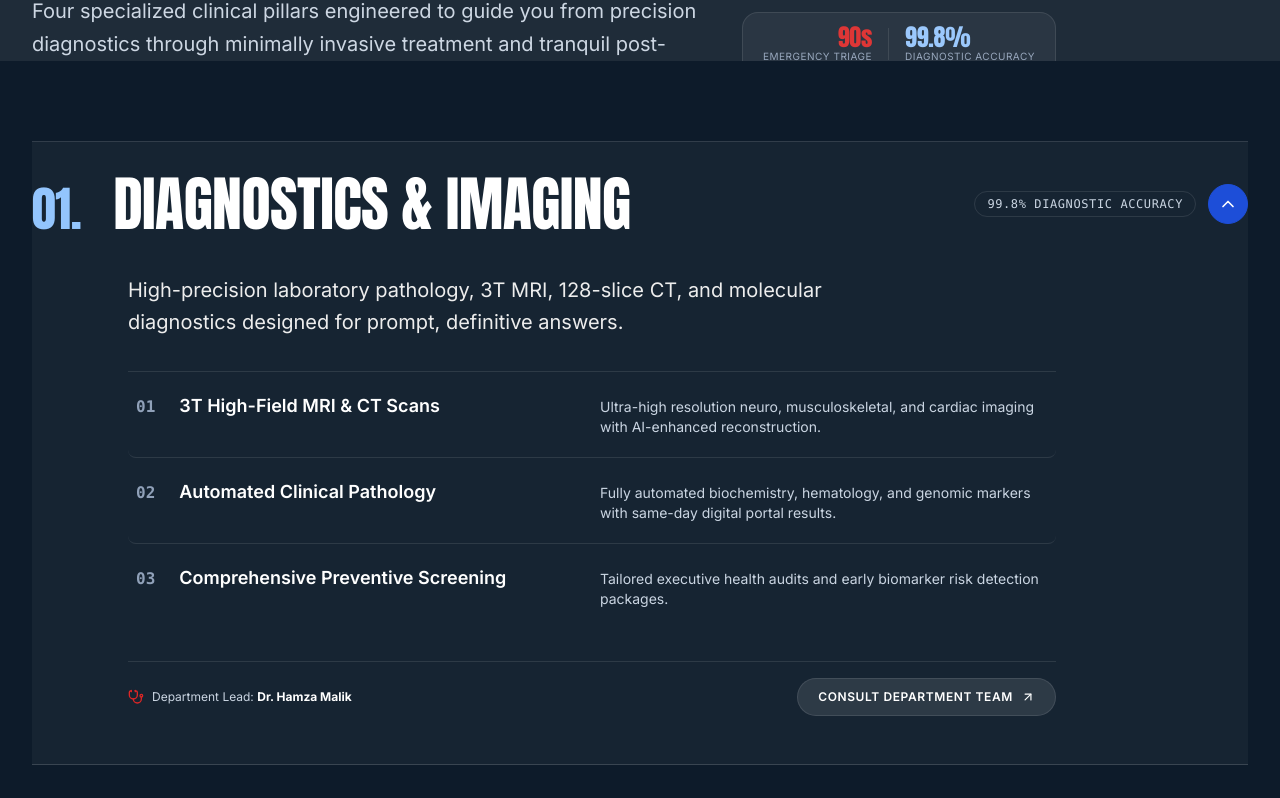
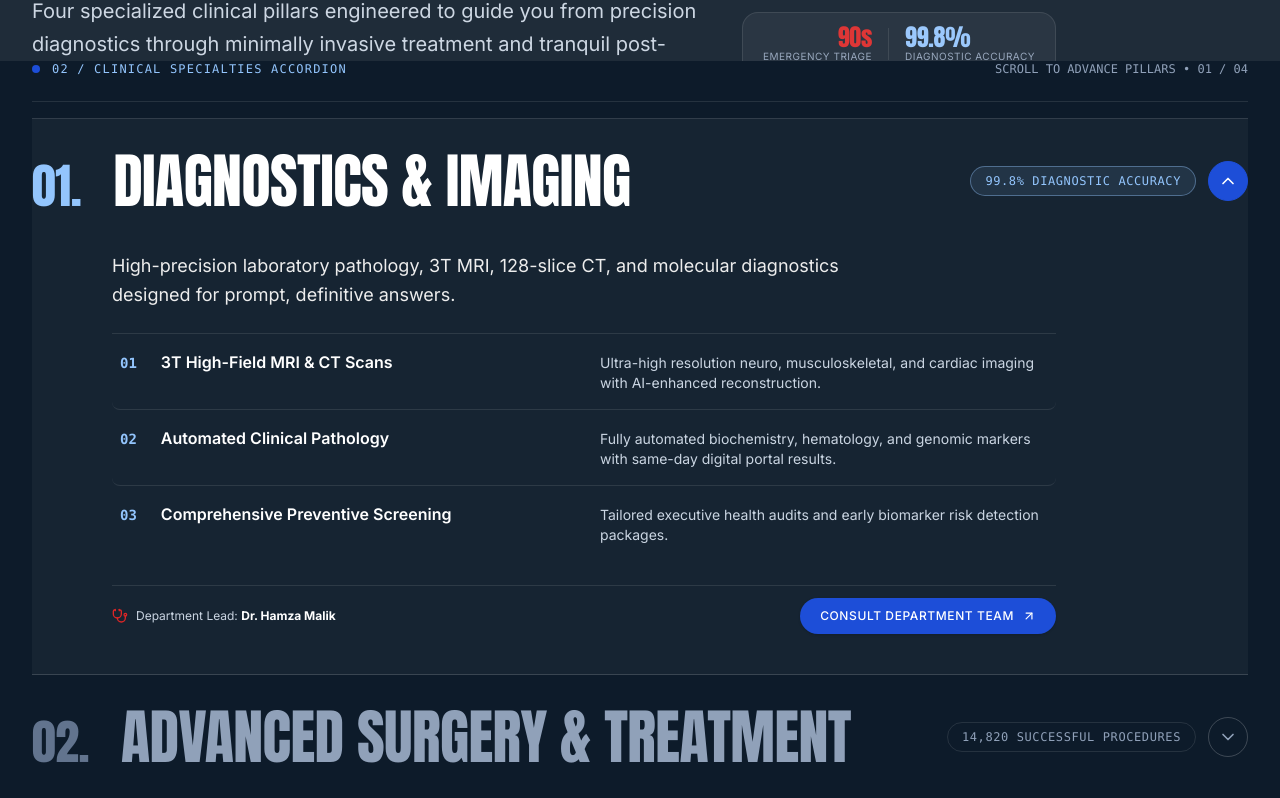
Before and after one commit to saaddahub/islam-med, a React (Vite) app: page / in a window 1280 px wide. Shown: the part 2133-2931 px from the top of the page. Built offline with nearby package versions, Linux system fonts and the light colour scheme; a web font is replaced by a local one.

Commit message:
feat(services): implement sticky pinned scroll-driven accordion transition with smooth height tweening

```diff
--- a/src/components/ServiceAccordion.tsx
+++ b/src/components/ServiceAccordion.tsx
@@ -1,7 +1,9 @@
-import React, { useState } from 'react';
+import React, { useState, useEffect, useRef } from 'react';
 import { DEPARTMENTS } from '../data/departments';
 import { ArrowUpRight, ChevronDown, Stethoscope } from 'lucide-react';
 import { motion, AnimatePresence } from 'framer-motion';
+import { gsap, ScrollTrigger, isDesktop as checkIsDesktop } from '../lib/useScrollTrigger';
+import { useReducedMotion } from '../lib/useReducedMotion';
 
 interface ServiceAccordionProps {
   onOpenAppointment: () => void;
@@ -10,128 +12,200 @@ interface ServiceAccordionProps {
 export const ServiceAccordion: React.FC<ServiceAccordionProps> = ({
   onOpenAppointment,
 }) => {
-  const [activeDeptId, setActiveDeptId] = useState<string>(DEPARTMENTS[0].id);
+  const [activeIndex, setActiveIndex] = useState<number>(0);
+  const [isDesktopState, setIsDesktopState] = useState<boolean>(false);
+  const containerRef = useRef<HTMLDivElement>(null);
+  const isReduced = useReducedMotion();
 
-  const handleToggle = (deptId: string) => {
-    setActiveDeptId((prev) => (prev === deptId ? '' : deptId));
+  useEffect(() => {
+    setIsDesktopState(checkIsDesktop());
+    const handleResize = () => {
+      setIsDesktopState(checkIsDesktop());
+      ScrollTrigger.refresh();
+    };
+    window.addEventListener('resize', handleResize);
+    return () => window.removeEventListener('resize', handleResize);
+  }, []);
+
+  useEffect(() => {
+    if (!containerRef.current || isReduced) return;
+
+    const mm = gsap.matchMedia();
+
+    mm.add('(min-width: 768px)', () => {
+      const rowCount = DEPARTMENTS.length;
+
+      ScrollTrigger.create({
+        trigger: containerRef.current,
+        start: 'top top',
+        end: () => '+=' + window.innerHeight * rowCount,
+        pin: true,
+        pinSpacing: true,
+        scrub: true,
+        anticipatePin: 1,
+        invalidateOnRefresh: true,
+        onUpdate: (self) => {
+          const idx = Math.min(
+            rowCount - 1,
+            Math.floor(self.progress * rowCount)
+          );
+          setActiveIndex(idx);
+        },
+      });
+    });
+
+    const timer = setTimeout(() => {
+      ScrollTrigger.refresh();
+    }, 150);
+
+    return () => {
+      clearTimeout(timer);
+      mm.revert();
+    };
+  }, [isReduced]);
+
+  const handleMobileClick = (index: number) => {
+    if (!isDesktopState || isReduced) {
+      setActiveIndex((prev) => (prev === index ? -1 : index));
+    }
   };
+
+  const transitionConfig = isReduced
+    ? { duration: 0 }
+    : { duration: 0.4, ease: [0.65, 0, 0.35, 1] as const };
 
   return (
     <section
-      id="departments"
-      className="relative z-20 w-full bg-[#0D1B2A] text-white py-12 sm:py-20"
+      ref={containerRef}
+      id="services-accordion"
+      className="relative z-20 w-full bg-[#0D1B2A] text-white py-14 sm:py-20 md:py-0 md:min-h-screen md:flex md:flex-col md:justify-center selection:bg-[#1D4ED8] selection:text-white"
     >
-      <div className="max-w-7xl mx-auto px-4 sm:px-6 lg:px-8">
+      <div className="max-w-7xl mx-auto px-4 sm:px-6 lg:px-8 w-full">
 
-        {/* Accordion Container */}
+        {/* Top Section Eyebrow on Desktop */}
+        <div className="hidden md:flex items-center justify-between pb-6 mb-4 border-b border-white/10">
+          <div className="flex items-center gap-3">
+            <span className="w-2 h-2 rounded-full bg-[#1D4ED8]" aria-hidden="true" />
+            <span className="font-mono text-xs uppercase tracking-widest text-[#93C5FD]">
+              02 / CLINICAL SPECIALTIES ACCORDION
+            </span>
+          </div>
+          <div className="text-xs font-mono text-slate-400">
+            <span>SCROLL TO ADVANCE PILLARS</span> • <span>0{activeIndex + 1} / 0{DEPARTMENTS.length}</span>
+          </div>
+        </div>
+
+        {/* Accordion Rows Container */}
         <div className="border-t border-white/15 divide-y divide-white/15">
           {DEPARTMENTS.map((dept, index) => {
-            const isOpen = dept.id === activeDeptId;
+            const isActive = index === activeIndex;
 
             return (
-              <motion.div
+              <div
                 key={dept.id}
-                initial={{ opacity: 0, y: 16 }}
-                whileInView={{ opacity: 1, y: 0 }}
-                viewport={{ once: true, margin: '-40px' }}
-                transition={{ duration: 0.45, delay: index * 0.08, ease: [0.16, 1, 0.3, 1] }}
-                className={`transition-colors duration-200 ${
-                  isOpen ? 'bg-white/[0.04]' : 'hover:bg-white/[0.02]'
+                className={`accordion-row transition-colors duration-300 ${
+                  isActive ? 'bg-white/[0.04]' : 'hover:bg-white/[0.02]'
                 }`}
               >
                 {/* Accordion Row Header */}
                 <button
                   type="button"
-                  onClick={() => handleToggle(dept.id)}
-                  className="w-full text-left py-6 sm:py-8 flex items-center justify-between gap-4 group cursor-pointer focus-visible:outline-none focus-visible:ring-1 focus-visible:ring-[#1D4ED8] active:bg-white/[0.04]"
-                  aria-expanded={isOpen}
+                  onClick={() => handleMobileClick(index)}
+                  className={`w-full text-left py-5 sm:py-7 md:py-8 flex items-center justify-between gap-4 group focus-visible:outline-none focus-visible:ring-1 focus-visible:ring-[#1D4ED8] ${
+                    isDesktopState && !isReduced ? 'cursor-default' : 'cursor-pointer'
+                  }`}
+                  aria-expanded={isActive}
                   id={`accordion-btn-${dept.id}`}
                 >
                   <div className="flex items-baseline gap-4 sm:gap-8 flex-1 min-w-0">
-                    {/* Faded Number in Anton */}
+                    {/* Number in Anton with color transition */}
                     <span
-                      className={`font-anton text-2xl sm:text-4xl md:text-5xl transition-colors duration-200 ${
-                        isOpen ? 'text-[#93C5FD]' : 'text-slate-500 group-hover:text-slate-300'
+                      className={`font-anton text-2xl sm:text-4xl md:text-5xl transition-colors duration-250 ${
+                        isActive ? 'text-[#93C5FD]' : 'text-slate-500'
                       }`}
                     >
                       {dept.number}
                     </span>
 
-                    {/* Department Name in Anton */}
+                    {/* Department Name in Anton with color transition */}
                     <span
-                      className={`font-anton text-2xl sm:text-4xl md:text-5xl lg:text-6xl uppercase tracking-tight truncate transition-colors duration-200 ${
-                        isOpen ? 'text-white' : 'text-slate-400 group-hover:text-white'
+                      className={`font-anton text-2xl sm:text-4xl md:text-5xl lg:text-6xl uppercase tracking-tight truncate transition-colors duration-250 ${
+                        isActive ? 'text-white' : 'text-slate-400'
                       }`}
                     >
                       {dept.name}
                     </span>
                   </div>
 
-                  {/* Right Status Pill & Arrow Icon */}
+                  {/* Right Status Pill & Chevron Icon */}
                   <div className="flex items-center gap-3 shrink-0">
-                    <span className="hidden md:inline-block text-xs font-mono text-slate-300 uppercase tracking-wider px-3 py-1 rounded-full border border-white/10">
+                    <span
+                      className={`hidden sm:inline-block text-xs font-mono uppercase tracking-wider px-3.5 py-1.5 rounded-full border transition-[border-color,color,background-color] duration-200 ${
+                        isActive
+                          ? 'border-[#93C5FD]/40 text-[#93C5FD] bg-[#93C5FD]/10'
+                          : 'border-white/10 text-slate-400'
+                      }`}
+                    >
                       {dept.stat}
                     </span>
+
                     <motion.div
-                      animate={{ rotate: isOpen ? 180 : 0 }}
-                      transition={{ duration: 0.3, ease: [0.16, 1, 0.3, 1] }}
-                      className={`w-10 h-10 rounded-full flex items-center justify-center border transition-colors duration-200 ${
-                        isOpen
+                      animate={{ rotate: isActive ? 180 : 0 }}
+                      transition={transitionConfig}
+                      className={`w-9 h-9 sm:w-10 sm:h-10 rounded-full flex items-center justify-center border transition-colors duration-200 ${
+                        isActive
                           ? 'bg-[#1D4ED8] text-white border-[#1D4ED8]'
-                          : 'border-white/20 text-white group-hover:border-white/40 group-active:scale-90'
+                          : 'border-white/20 text-slate-400'
                       }`}
                     >
-                      <ChevronDown className="w-5 h-5" aria-hidden="true" />
+                      <ChevronDown className="w-4 h-4 sm:w-5 sm:h-5" aria-hidden="true" />
                     </motion.div>
                   </div>
                 </button>
 
                 {/* Accordion Expandable Content with Framer Motion */}
                 <AnimatePresence initial={false}>
-                  {isOpen && (
+                  {isActive && (
                     <motion.div
                       key={`content-${dept.id}`}
                       initial={{ height: 0, opacity: 0 }}
                       animate={{ height: 'auto', opacity: 1 }}
                       exit={{ height: 0, opacity: 0 }}
-                      transition={{ duration: 0.45, ease: [0.16, 1, 0.3, 1] }}
+                      transition={transitionConfig}
                       className="overflow-hidden"
                     >
-                      <div className="pt-2 pb-10 sm:pb-12 pl-0 sm:pl-16 md:pl-24 max-w-5xl space-y-8">
+                      <div className="pt-2 pb-8 sm:pb-10 pl-0 sm:pl-16 md:pl-20 max-w-5xl space-y-6">
 
-                        {/* Department 1-sentence description in Inter */}
-                        <p className="font-sans text-base sm:text-xl text-[#EDEDED] leading-relaxed max-w-3xl font-normal">
+                        {/* Department Description */}
+                        <p className="font-sans text-sm sm:text-base md:text-lg text-[#EDEDED] leading-relaxed max-w-3xl font-normal">
                           {dept.shortDesc}
                         </p>
 
-                        {/* Sub-list of 3 numbered services in Reference A typographic hierarchy */}
+                        {/* Sub-list of 3 numbered services */}
                         <div className="border-t border-white/10 divide-y divide-white/10">
                           {dept.services.map((sub) => (
                             <div
                               key={sub.number}
-                              className="py-4 sm:py-5 flex flex-col sm:flex-row sm:items-baseline justify-between gap-2 sm:gap-6 group/sub hover:bg-white/[0.02] px-2 rounded-lg transition-colors duration-150"
+                              className="py-3.5 sm:py-4 flex flex-col sm:flex-row sm:items-baseline justify-between gap-2 sm:gap-6 px-2 rounded-lg transition-colors duration-150 hover:bg-white/[0.02]"
                             >
                               <div className="flex items-baseline gap-4 sm:gap-6">
-                                {/* Faded sub-number */}
-                                <span className="font-mono text-sm sm:text-base text-slate-400 font-semibold">
+                                <span className="font-mono text-xs sm:text-sm text-[#93C5FD] font-semibold">
                                   {sub.number}
                                 </span>
-                                {/* Bold sub-service label */}
-                                <span className="font-sans font-semibold text-base sm:text-lg text-white group-hover/sub:text-[#93C5FD] transition-colors duration-150">
+                                <span className="font-sans font-semibold text-sm sm:text-base text-white">
                                   {sub.name}
                                 </span>
                               </div>
 
-                              {/* Sub-service detail in muted Inter */}
-                              <p className="font-sans text-xs sm:text-sm text-slate-300 max-w-md pl-8 sm:pl-0">
+                              <p className="font-sans text-xs sm:text-sm text-slate-300 max-w-md pl-7 sm:pl-0 font-normal">
                                 {sub.detail}
                               </p>
                             </div>
                           ))}
                         </div>
 
-                        {/* Action Bar for this department */}
-                        <div className="flex flex-wrap items-center justify-between gap-4 pt-4 border-t border-white/10">
+                        {/* Action Bar */}
+                        <div className="flex flex-wrap items-center justify-between gap-4 pt-3 border-t border-white/10">
                           <div className="flex items-center gap-2 text-xs text-slate-300">
                             <Stethoscope className="w-4 h-4 text-[#DC2626]" aria-hidden="true" />
                             <span>Department Lead: <strong className="text-white">{dept.leadDoctor}</strong></span>
@@ -140,7 +214,7 @@ export const ServiceAccordion: React.FC<ServiceAccordionProps> = ({
                           <button
                             type="button"
                             onClick={onOpenAppointment}
-                            className="flex items-center gap-2 px-5 py-2.5 rounded-full bg-white/10 hover:bg-[#1D4ED8] active:bg-[#1E40AF] text-white active:scale-95 font-semibold text-xs uppercase tracking-wider transition-[background-color,color,transform] duration-150 border border-white/10 hover:border-transparent cursor-pointer"
+                            className="flex items-center gap-2 px-4 sm:px-5 py-2 sm:py-2.5 rounded-full bg-[#1D4ED8] hover:bg-[#1E40AF] active:scale-95 text-white font-medium text-xs uppercase tracking-wider transition-[background-color,transform] duration-150 shadow-sm cursor-pointer"
                           >
                             <span>Consult Department Team</span>
                             <ArrowUpRight className="w-3.5 h-3.5" aria-hidden="true" />
@@ -152,7 +226,7 @@ export const ServiceAccordion: React.FC<ServiceAccordionProps> = ({
                   )}
                 </AnimatePresence>
 
-              </motion.div>
+              </div>
             );
           })}
         </div>
```
